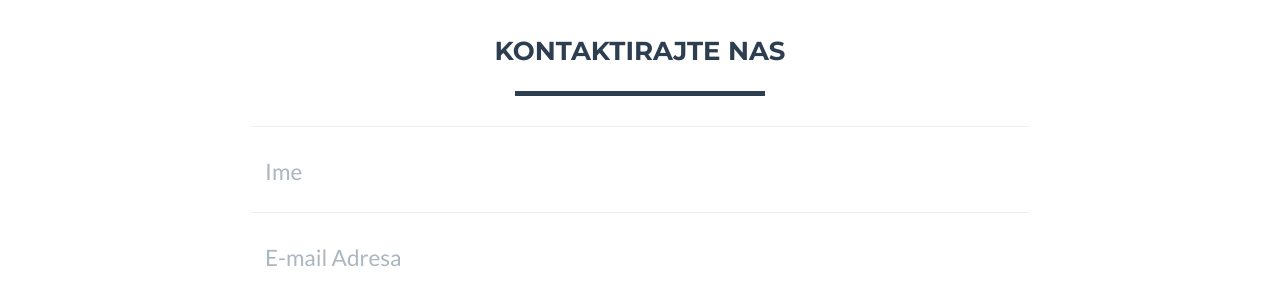
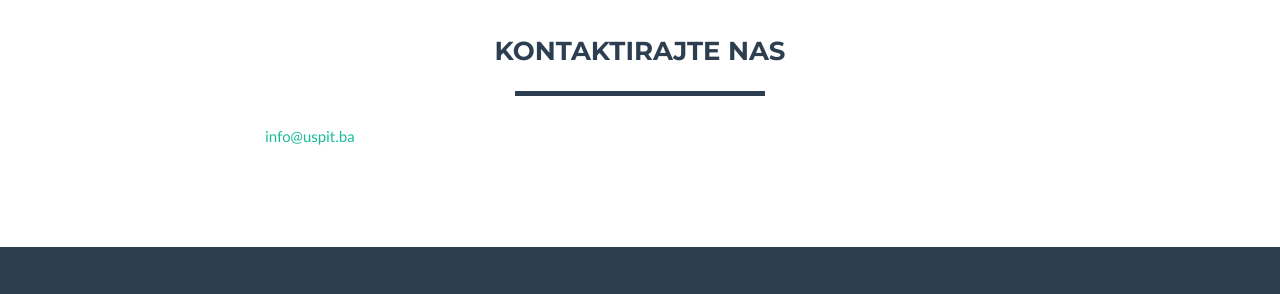
Before and after one commit to miladcerkic/miladcerkic.github.io, a plain HTML site: page index.html in a window 1280 px wide. Shown: the part 4240-4534 px from the top of the page. Drawn offline with nearby package versions, Linux system fonts and the light colour scheme.

Commit message:
9. commit

```diff
--- a/index.html
+++ b/index.html
@@ -297,8 +297,10 @@
             </div>
             <div class="row">
                 <div class="col-lg-8 col-lg-offset-2">
+                    <a href="mailto:info@uspit.ba">info@uspit.ba</a>
                     <!-- To configure the contact form email address, go to mail/contact_me.php and update the email address in the PHP file on line 19. -->
                     <!-- The form should work on most web servers, but if the form is not working you may need to configure your web server differently. -->
+                    <!--
                     <form name="sentMessage" id="contactForm" novalidate>
                         <div class="row control-group">
                             <div class="form-group col-xs-12 floating-label-form-group controls">
@@ -336,6 +338,7 @@
                             </div>
                         </div>
                     </form>
+                    -->
                 </div>
             </div>
         </div>
```
